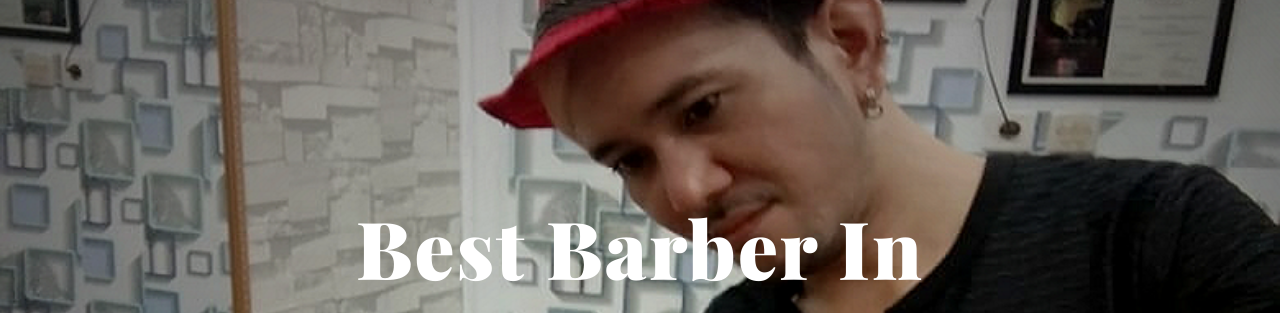
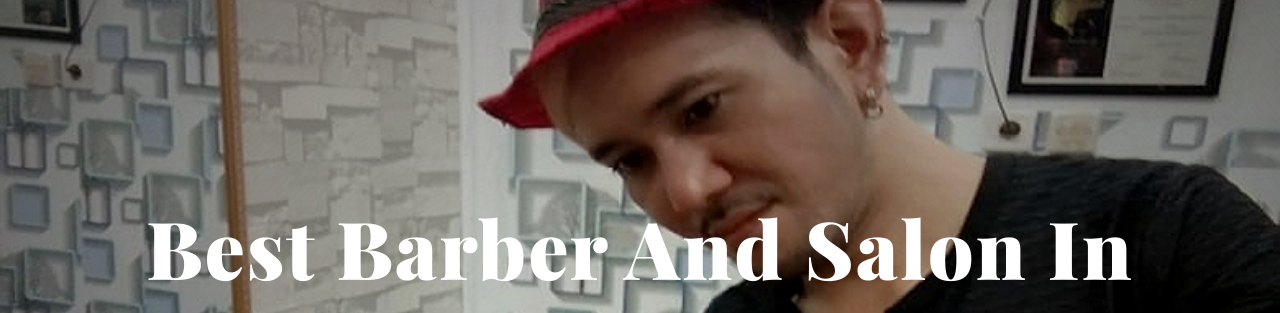
Before and after one commit to muhammadramdhanaditya/SoftCodeIndonesia.github.io, a plain HTML site: page index.html in a window 1280 px wide. Shown: the part 95-408 px from the top of the page. Drawn offline with nearby package versions, Linux system fonts and the light colour scheme; a web font is replaced by a local one.

Commit message:
Update index.html

```diff
--- a/index.html
+++ b/index.html
@@ -75,7 +75,7 @@
                   <div class="col-xl-12">
                     <div class="slider_text text-center">
                       <!-- <img src="img/banner1.png" alt=""> -->
-                      <h3>Best Barber in <br> <img src="img/logo1.png" width="200px"> </h3>
+                      <h3>Best Barber and Salon in <br> <img src="img/logo1.png" width="200px"> </h3>
                       <h4 class="text-white">Customer is satisfaction is our priority</h4>
                     </div>
                   </div>
```
